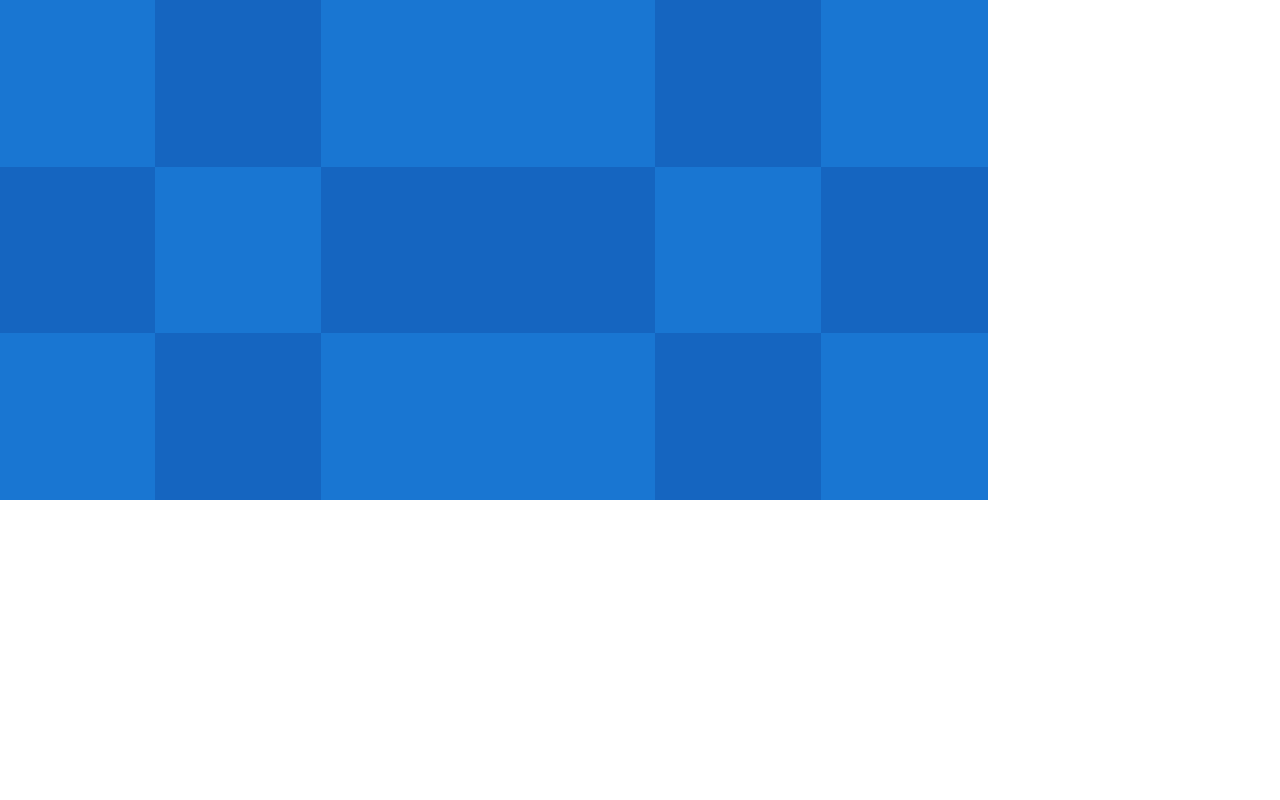
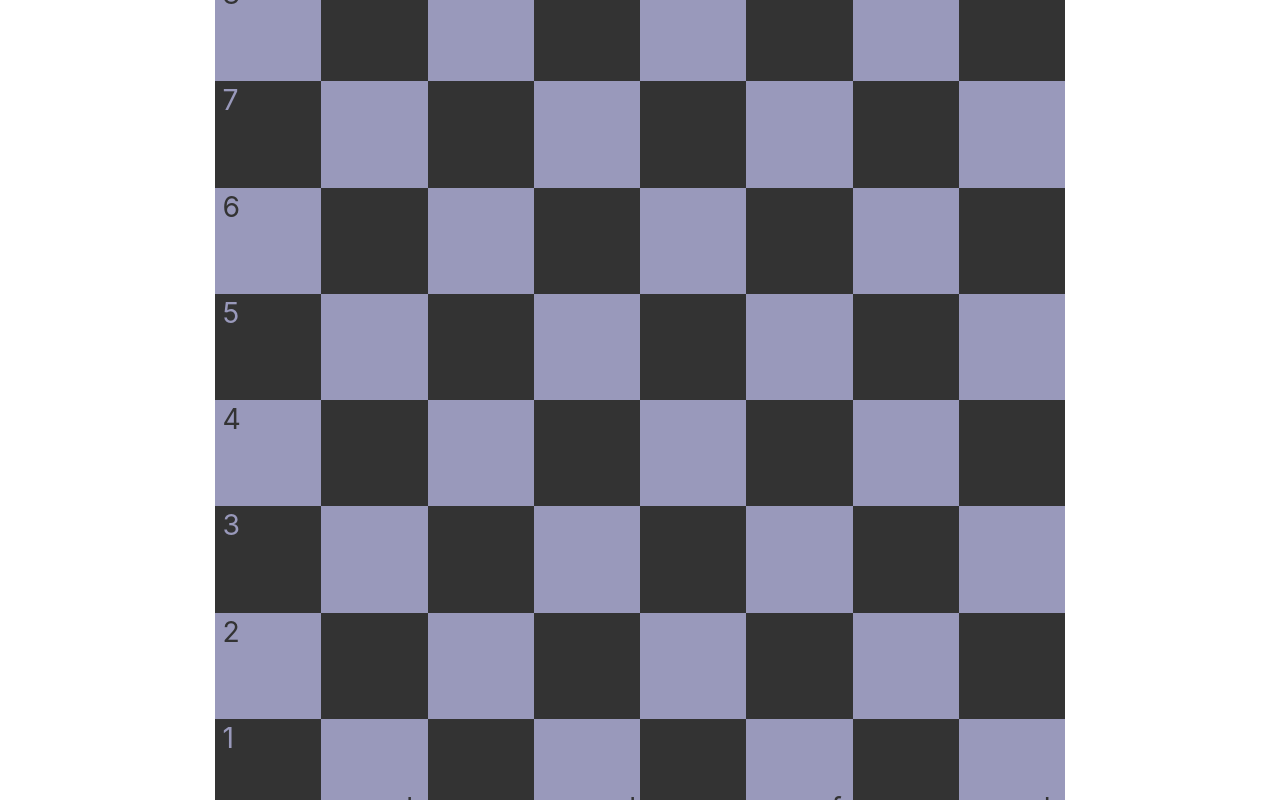
Before and after one commit to TalBenZvi/AnarchyChess, a React (Create React App) app: page / in a window 1280 px wide. Built offline with nearby package versions, Linux system fonts and the light colour scheme.

Commit message:
added row and column indices to the board

```diff
--- a/src/App.css
+++ b/src/App.css
@@ -1,4 +1,21 @@
+/* general */
+
 .row {
-    display: flex;
-    flex-direction: row;
+  display: flex;
+  flex-direction: row;
 }
+
+ul.no-bullets {
+  list-style-type: none;
+  margin: 0;
+  padding: 0;
+}
+
+.centered {
+  position: fixed;
+  top: 50%;
+  left: 50%;
+  transform: translate(-50%, -50%);
+}
+
+/* chess board component */
--- a/src/App.tsx
+++ b/src/App.tsx
@@ -1,14 +1,12 @@
 import React from "react";
 import "./App.css";
 import BoardComponent from "./components/chess_board";
+import { PieceColor } from "./game_flow_util/game_elements";
 
 function App() {
   return (
-    <div className="App">
-      <div className="row">
-        <BoardComponent size={500} lightColor="#ffffff" darkColor="#000000" />
-        <BoardComponent size={500} lightColor="#ffffff" darkColor="#000000" />
-      </div>
+    <div className="centered">
+      <BoardComponent size={850} lightColor="#9999bb" darkColor="#333333" povColor={PieceColor.white}/>
     </div>
   );
 }
--- a/src/components/chess_board.module.css
+++ /dev/null
@@ -1,3 +0,0 @@
-.rows .row {
-  display: inline-block;
-}
--- a/src/components/chess_board.tsx
+++ b/src/components/chess_board.tsx
@@ -1,29 +1,35 @@
 import * as React from "react";
 import Box from "@mui/material/Box";
-import { Container, Row, Col } from "react-bootstrap";
-import "bootstrap/dist/css/bootstrap.min.css";
-//import styles from "./chess_board.module.css";
+import { BOARD_SIZE, PieceColor } from "../game_flow_util/game_elements";
 
 interface BoardComponentProps {
   size: number;
   lightColor: string;
   darkColor: string;
+  povColor: PieceColor;
 }
 
-interface BoardComponentState {}
+interface BoardComponentState {
+  povColor: PieceColor;
+}
 
 class BoardComponent extends React.Component<
   BoardComponentProps,
   BoardComponentState
 > {
-  //state = { :  }
+  state = { povColor: this.props.povColor };
 
+  /*
   constructor(props: BoardComponentProps) {
     super(props);
   }
+  */
 
   render() {
     let { size, lightColor, darkColor } = this.props;
+    let { povColor } = this.state;
+    let squareSize: number = size / BOARD_SIZE;
+    let coordinateIndexFontSize: number = size / 30;
     return (
       <Box
         sx={{
@@ -31,75 +37,63 @@ class BoardComponent extends React.Component<
           height: size,
         }}
       >
+        <ul className="no-bullets">
+          {[...Array(BOARD_SIZE)].map((_, i) => (
+            <li>
               <div className="row">
+                {[...Array(BOARD_SIZE)].map((_, j) => {
+                  let isLight: boolean = (i + j) % 2 === 0;
+                  return (
+                    <li>
                       <Box
                         sx={{
-              width: size / 3,
-              height: size / 3,
-              backgroundColor: "primary.main",
+                          width: squareSize,
+                          height: squareSize,
+                          backgroundColor: isLight ? lightColor : darkColor,
                         }}
-          />
-          <Box
-            sx={{
-              width: size / 3,
-              height: size / 3,
-              backgroundColor: "primary.dark",
+                      >
+                        <div style={{ position: "relative" }}>
+                          {j === 0 ? (
+                            <div
+                              style={{
+                                fontSize: coordinateIndexFontSize,
+                                position: "absolute" as any,
+                                left: squareSize * 0.07,
+                                top: squareSize * 0.02,
+                                color: isLight ? darkColor : lightColor,
                               }}
-          />
-          <Box
-            sx={{
-              width: size / 3,
-              height: size / 3,
-              backgroundColor: "primary.main",
+                            >
+                              {povColor === PieceColor.white
+                                ? BOARD_SIZE - i
+                                : i + 1}
+                            </div>
+                          ) : (
+                            <div />
+                          )}
+                          {i === BOARD_SIZE - 1 ? (
+                            <div
+                              style={{
+                                fontSize: coordinateIndexFontSize,
+                                position: "absolute" as any,
+                                left: squareSize * 0.8,
+                                top: squareSize * 0.68,
+                                color: isLight ? darkColor : lightColor,
                               }}
-          />
+                            >
+                              {String.fromCharCode("a".charCodeAt(0) + (povColor === PieceColor.white ? j : BOARD_SIZE - 1 - j))}{" "}
                             </div>
-        <div className="row">
-          <Box
-            sx={{
-              width: size / 3,
-              height: size / 3,
-              backgroundColor: "primary.dark",
-            }}
-          />
-          <Box
-            sx={{
-              width: size / 3,
-              height: size / 3,
-              backgroundColor: "primary.main",
-            }}
-          />
-          <Box
-            sx={{
-              width: size / 3,
-              height: size / 3,
-              backgroundColor: "primary.dark",
-            }}
-          />
+                          ) : (
+                            <div />
+                          )}
                         </div>
-        <div className="row">
-          <Box
-            sx={{
-              width: size / 3,
-              height: size / 3,
-              backgroundColor: "primary.main",
-            }}
-          />
-          <Box
-            sx={{
-              width: size / 3,
-              height: size / 3,
-              backgroundColor: "primary.dark",
-            }}
-          />
-          <Box
-            sx={{
-              width: size / 3,
-              height: size / 3,
-              backgroundColor: "primary.main",
-            }}
-          />
+                      </Box>
+                    </li>
+                  );
+                })}
               </div>
+            </li>
+          ))}
+        </ul>
       </Box>
     );
   }
--- a/src/game_flow_util/game_elements.ts
+++ b/src/game_flow_util/game_elements.ts
@@ -1,8 +1,8 @@
 import { JSDocNullableType } from "typescript";
 
-const BOARD_SIZE = 8;
+export const BOARD_SIZE = 8;
 
-const NUM_OF_PLAYERS = 32;
+export const NUM_OF_PLAYERS = 32;
 
 export enum PieceType {
   pawn,
```
Lines whose indentation alone changed are shown as unchanged.
